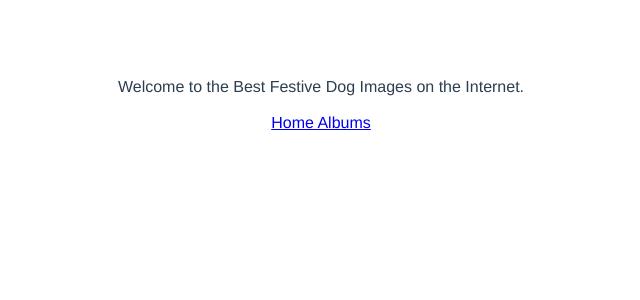
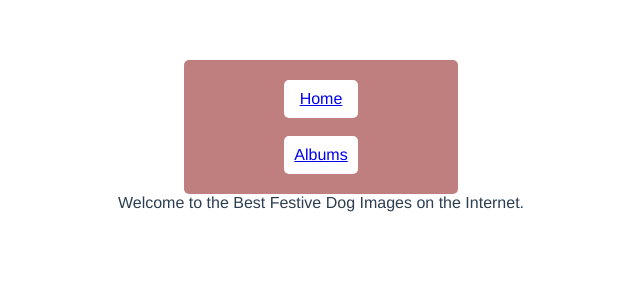
Before and after one commit to ConnorMarcyProject/image-gallery, a Vue app: page /albums/1 in a window 1280 px wide. Shown: the top 300 px of the page, without its empty margins (319-959 px from the left). Built offline with nearby package versions, Linux system fonts and the light colour scheme.

Commit message:
moar styling wip

```diff
--- a/src/components/App.vue
+++ b/src/components/App.vue
@@ -1,8 +1,8 @@
 <template>
   <div id="app">
     <main>
+      <Header/>
       <br><RouterView></RouterView><br>
-      <Header/>
     </main>
   </div>
 </template>
--- a/src/components/Header.vue
+++ b/src/components/Header.vue
@@ -1,7 +1,12 @@
 <template>
     <header>
-        <RouterLink to="/">Home</RouterLink>
-        <RouterLink to="/albums"> Albums</RouterLink>
+        <div id="home-id">
+            <RouterLink to="/">Home</RouterLink>
+        </div>
+        <br />
+        <div id="album-id">
+            <RouterLink to="/albums"> Albums</RouterLink>
+        </div>
     </header>
 </template>
 
@@ -12,5 +17,32 @@ export default {
 </script>
 
 <style>
+header {
+    display: inline-block;
+    background: rgba(128, 0, 0, .5);
+    border-radius: 5px;
+    padding: 20px 100px;
+}
 
+#home-id {
+    background: white;
+    padding: 10px;
+    border-radius: 5px;
+}
+
+#home-id:hover {
+    background: lightgray;
+    transition: .5s;
+}
+
+#album-id:hover {
+    background: lightgray;
+    transition: .5s;
+}
+
+#album-id {
+    background: white;
+    padding: 10px;
+    border-radius: 5px;
+}
 </style>
```
